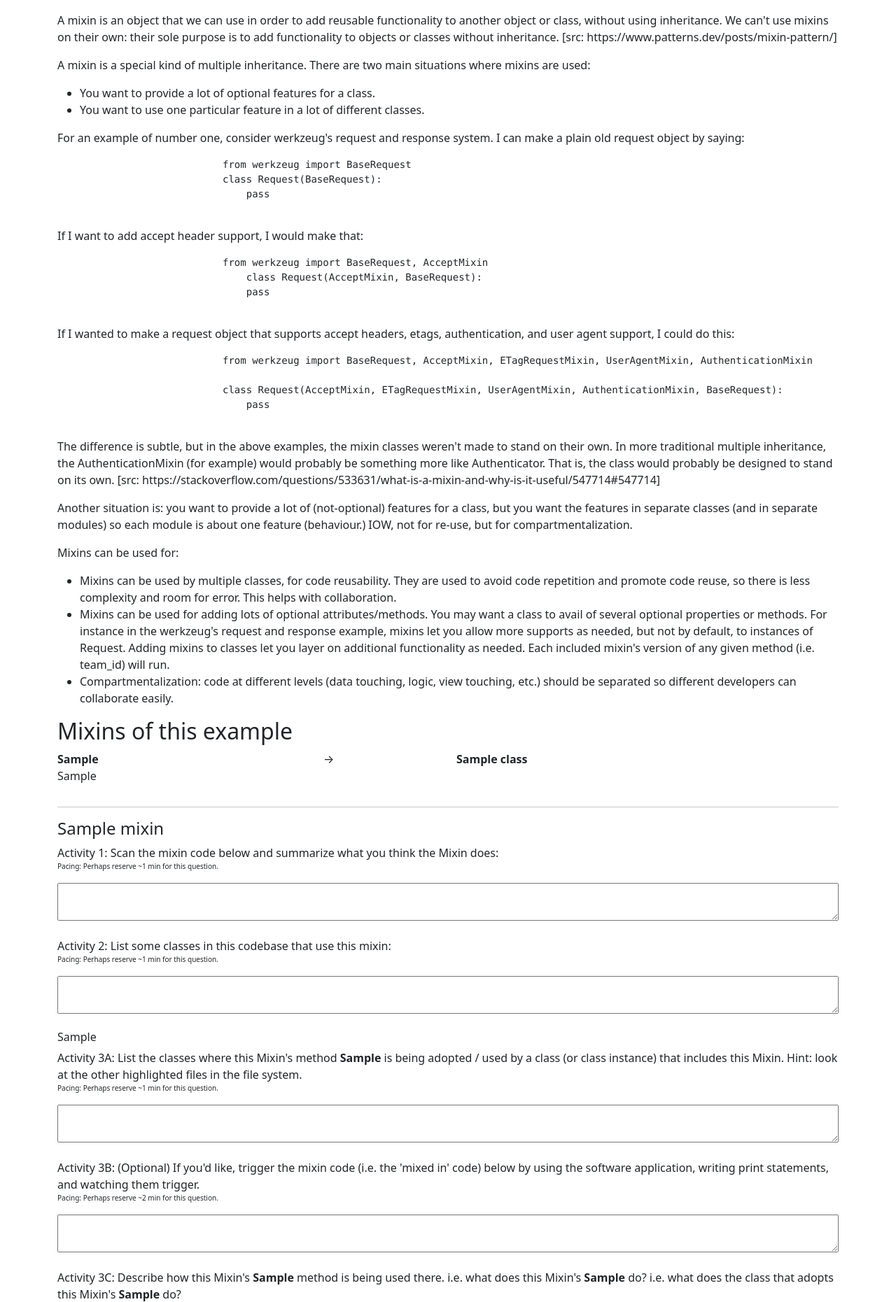
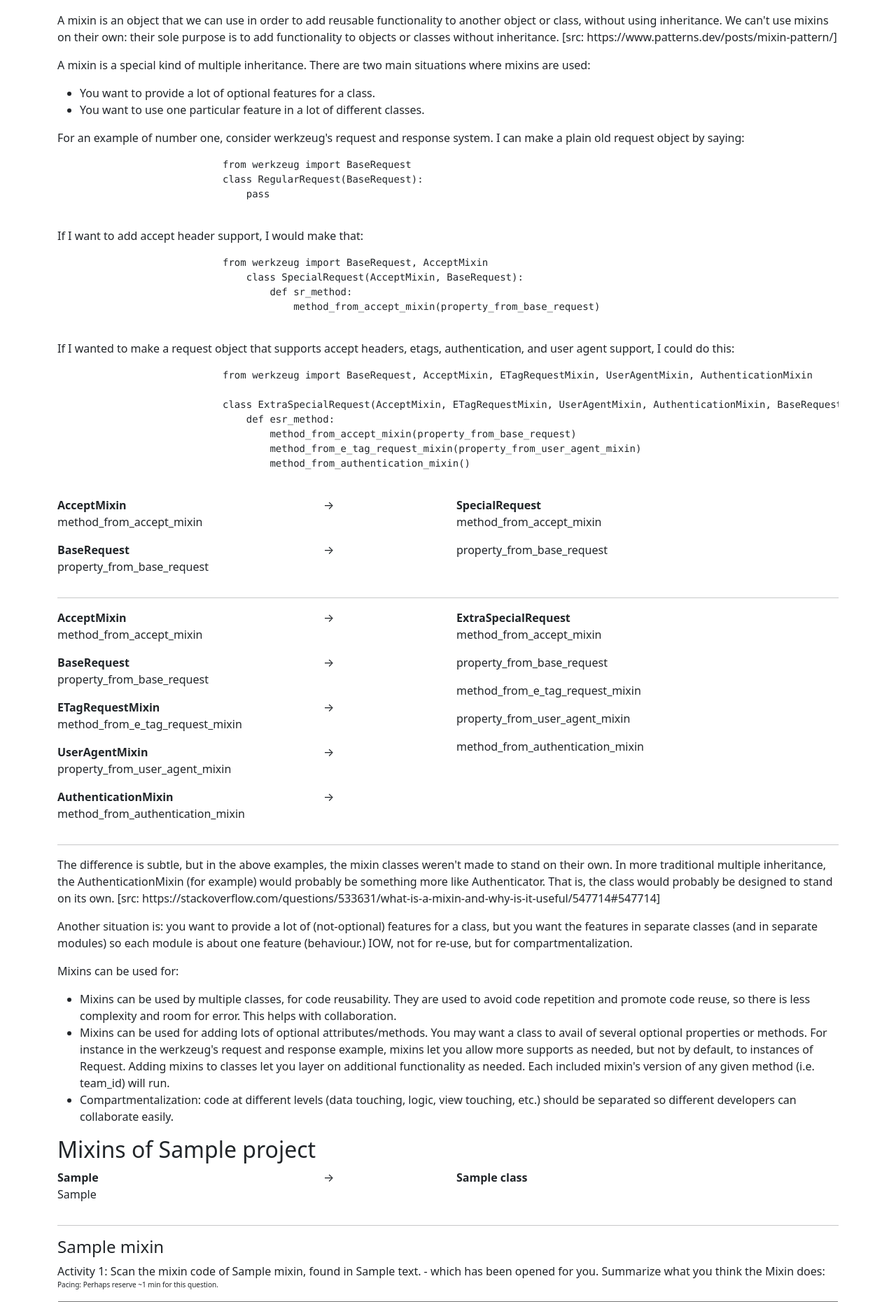
Before and after one commit to ld-rale/rale-modules, a Django app: template raleweb/templates/ralemodules/exercises.html in a window 1280 px wide. Shown: the part 862-2723 px from the top of the page at 70% size. Run offline with Django 3.2, Linux system fonts and the light colour scheme; the template is opened without the code that fills it: most values are stand-ins (such as "Sample title", 1, 10 or a date in 2020).

Commit message:
added the file path

```diff
--- a/raleweb/templates/ralemodules/exercises.html
+++ b/raleweb/templates/ralemodules/exercises.html
@@ -30,22 +30,112 @@
                         </p>
                         <pre>
                             from werkzeug import BaseRequest
-                            class Request(BaseRequest):
+                            class RegularRequest(BaseRequest):
                                 pass
                         </pre>
                         <p>If I want to add accept header support, I would make that:</p>
                         <pre>
                             from werkzeug import BaseRequest, AcceptMixin
-                                class Request(AcceptMixin, BaseRequest):
-                                pass
+                                class SpecialRequest(AcceptMixin, BaseRequest):
+                                    def sr_method:
+                                        method_from_accept_mixin(property_from_base_request)
                         </pre>
                         <p>If I wanted to make a request object that supports accept headers, etags, authentication, and user agent support, I could do this:<p>
                         <pre>
                             from werkzeug import BaseRequest, AcceptMixin, ETagRequestMixin, UserAgentMixin, AuthenticationMixin
 
-                            class Request(AcceptMixin, ETagRequestMixin, UserAgentMixin, AuthenticationMixin, BaseRequest):
-                                pass
+                            class ExtraSpecialRequest(AcceptMixin, ETagRequestMixin, UserAgentMixin, AuthenticationMixin, BaseRequest):
+                                def esr_method:
+                                    method_from_accept_mixin(property_from_base_request)
+                                    method_from_e_tag_request_mixin(property_from_user_agent_mixin)
+                                    method_from_authentication_mixin()
                         </pre>
+                        <div class="row">
+                            <div class="col-sm-6">
+                                <div class="row">
+                                    <div class="col-sm-8">
+                                        <b>AcceptMixin</b>
+                                        <p>method_from_accept_mixin</p>
+                                    </div>
+                                    <div class="col-sm-4">
+                                        <p>→</p>
+                                    </div>
+                                </div>
+                                <div class="row">
+                                    <div class="col-sm-8">
+                                        <b>BaseRequest</b>
+                                        <p>property_from_base_request</p>
+                                    </div>
+                                    <div class="col-sm-4">
+                                        <p>→</p>
+                                    </div>
+                                </div>
+                            </div>
+                            <div class="col-sm-6">
+                                <b>SpecialRequest</b>
+                                <p>method_from_accept_mixin</p>
+                                <p>property_from_base_request</p>
+                            </div>
+                        </div>
+                        <hr>
+                        <div class="row">
+                            <div class="col-sm-6">
+                                <div class="row">
+                                    <div class="col-sm-8">
+                                        <b>AcceptMixin</b>
+                                        <p>method_from_accept_mixin</p>
+                                    </div>
+                                    <div class="col-sm-4">
+                                        <p>→</p>
+                                    </div>
+                                </div>
+                                <div class="row">
+                                    <div class="col-sm-8">
+                                        <b>BaseRequest</b>
+                                        <p>property_from_base_request</p>
+                                    </div>
+                                    <div class="col-sm-4">
+                                        <p>→</p>
+                                    </div>
+                                </div>
+                                <div class="row">
+                                    <div class="col-sm-8">
+                                        <b>ETagRequestMixin</b>
+                                        <p>method_from_e_tag_request_mixin</p>
+                                    </div>
+                                    <div class="col-sm-4">
+                                        <p>→</p>
+                                    </div>
+                                </div>
+                                <div class="row">
+                                    <div class="col-sm-8">
+                                        <b>UserAgentMixin</b>
+                                        <p>property_from_user_agent_mixin</p>
+                                    </div>
+                                    <div class="col-sm-4">
+                                        <p>→</p>
+                                    </div>
+                                </div>
+                                <div class="row">
+                                    <div class="col-sm-8">
+                                        <b>AuthenticationMixin</b>
+                                        <p>method_from_authentication_mixin</p>
+                                    </div>
+                                    <div class="col-sm-4">
+                                        <p>→</p>
+                                    </div>
+                                </div>
+                            </div>
+                            <div class="col-sm-6">
+                                <b>ExtraSpecialRequest</b>
+                                <p>method_from_accept_mixin</p>
+                                <p>property_from_base_request</p>
+                                <p>method_from_e_tag_request_mixin</p>
+                                <p>property_from_user_agent_mixin</p>
+                                <p>method_from_authentication_mixin</p>
+                            </div>
+                        </div>
+                        <hr>
                         <p>The difference is subtle, but in the above examples, the mixin classes weren't made to stand on their own. In more traditional multiple inheritance, the AuthenticationMixin (for example) would probably be something more like Authenticator. That is, the class would probably be designed to stand on its own. [src: https://stackoverflow.com/questions/533631/what-is-a-mixin-and-why-is-it-useful/547714#547714]</p>
                         <p>Another situation is: you want to provide a lot of (not-optional) features for a class, but you want the features in separate classes (and in separate modules) so each module is about one feature (behaviour.) IOW, not for re-use, but for compartmentalization.</p>
                         <p>Mixins can be used for:</p>
@@ -54,7 +144,7 @@
                             <li>Mixins can be used for adding lots of optional attributes/methods. You may want a class to avail of several optional properties or methods. For instance in the werkzeug's request and response example, mixins let you allow more supports as needed, but not by default, to instances of Request. Adding mixins to classes let you layer on additional functionality as needed. Each included mixin's version of any given method (i.e. team_id) will run.</li>
                             <li>Compartmentalization: code at different levels (data touching, logic, view touching, etc.) should be separated so different developers can collaborate easily.</li>
                         </ul>
-                        <h2 id="mixin-diagram">Mixins of this example</h2>
+                        <h2 id="mixin-diagram">Mixins of {{ dp.project }}</h2>
                         {% for class, details in dp.classes_by_mixins.items %}
                             <div class="row">
                                 <div class="col-sm-6">
@@ -83,7 +173,7 @@
                         {% endfor %}
                         {% for mixin, details in dp.mixins.items %}
                             <h4 id="mixin-{{mixin}}">{{mixin}}</h4>
-                            <p>Activity 1: Scan the mixin code below and summarize what you think the Mixin does:
+                            <p>Activity 1: Scan the mixin code of {{mixin}}, found in {{details}} - which has been opened for you. Summarize what you think the Mixin does:
                                 <br><span style="font-size: 10px;">Pacing: Perhaps reserve ~1 min for this question.</span>
                             </p>
                             <textarea rows="2" style="width: 100%; max-width: 100%;"></textarea>
```
Also changed, not shown: out/dp.csv, out/parser-py.py.
